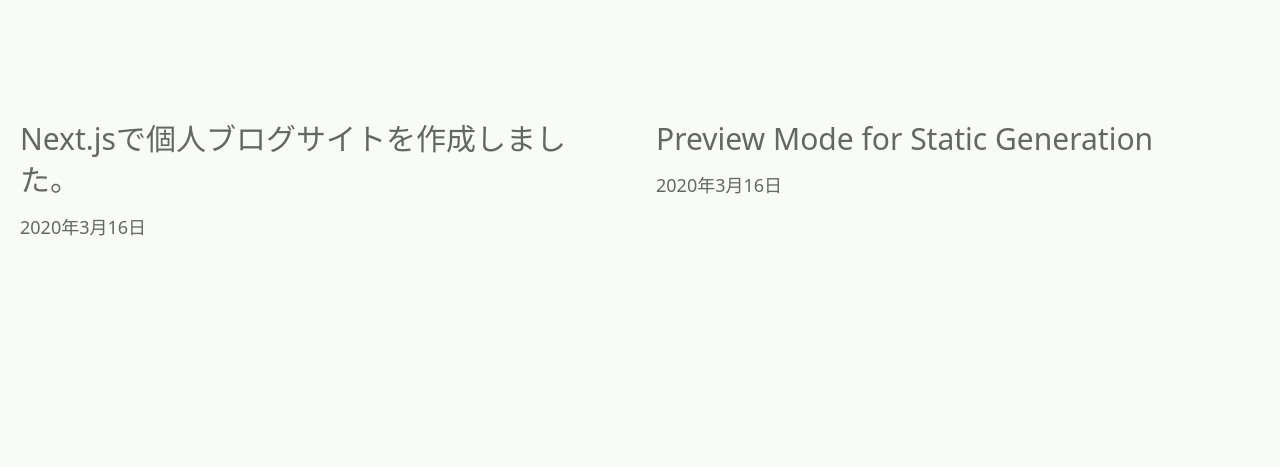
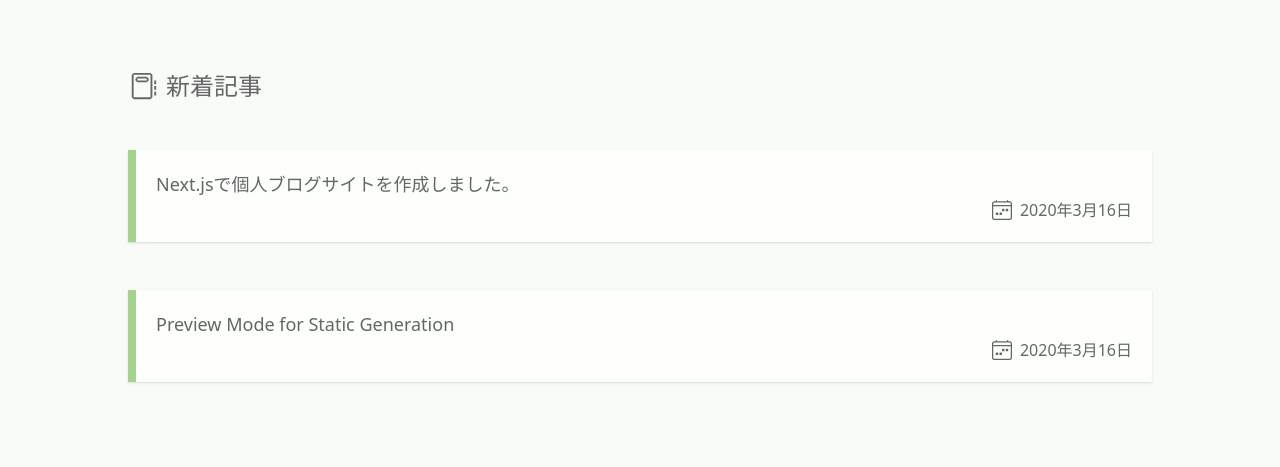
Before and after one commit to t-kawamura1/blog-iberico, a Next.js app in the folder iberico/: page / in a window 1280 px wide. Shown: the part 810-1277 px from the top of the page. Built offline with nearby package versions, Linux system fonts and the light colour scheme.

Commit message:
記事一覧を整理

```diff
--- a/iberico/components/container.tsx
+++ b/iberico/components/container.tsx
@@ -6,7 +6,7 @@
 
 /** 要素中央よせ・レスポンシブに対応するコンポーネント */
 const Container: FunctionComponent = ({ children }: Props) => {
-  return <div className="container mx-auto px-5">{children}</div>
+  return <div className="wi-fit px-12">{children}</div>
 }
 
 export default Container
--- a/iberico/components/hero.tsx
+++ b/iberico/components/hero.tsx
@@ -1,6 +1,6 @@
 const Hero = () => {
   return (
-    <section className="bg-hero bg-fixed bg-base bg-opacity-40 bg-blend-lighten h-screen bg-cover flex flex-col items-center justify-center">
+    <section className="bg-hero bg-fixed bg-bg bg-opacity-60 bg-blend-lighten h-screen bg-cover flex flex-col items-center justify-center">
       <div className="flex flex-col items-center">
         <h1 className="text-5xl md:text-7xl tracking-wide">
           Blog Iberico
--- a/iberico/components/main-menu.tsx
+++ b/iberico/components/main-menu.tsx
@@ -2,9 +2,9 @@
 
 const MainMenu = () => {
   return (
-    <section className="h-screen w-12 bg-accent-green-4 relative shadow">
+    <section className="h-screen w-12 bg-accent-green-4 border-r-2 shadow-xl">
       <Link href="/">
-        <a className="text-3xl w-40 py-1 font-thin tracking-wide block text-mono-2
+        <a className="text-3xl w-40 py-1 font-thin tracking-wide block text-mono-1
           absolute origin-top-right -rotate-90 -translate-x-full top-1/3">
           Blog Iberico
         </a>
--- a/iberico/components/my-contents-menu.tsx
+++ b/iberico/components/my-contents-menu.tsx
@@ -4,25 +4,60 @@
 const MyContentsMenu = () => {
   return (
     <div className="flex flex-row md:flex-col md:items-end justify-center gap-5">
-      <a href="https://github.com/t-kawamura1" className="text-2xl hover:text-3xl md:text-3xl md:hover:text-4xl transition-all">
+      <a
+        href="https://github.com/t-kawamura1"
+        target="_blank"
+        rel="noopener noreferrer"
+        className="text-2xl hover:text-3xl md:text-3xl md:hover:text-4xl transition-all"
+      >
         <FaGithub/>
       </a>
-      <a href="https://twitter.com/kossari" className="text-2xl hover:text-3xl md:text-3xl md:hover:text-4xl transition-all">
+      <a
+        href="https://twitter.com/kossari"
+        target="_blank"
+        rel="noopener noreferrer"
+        className="text-2xl hover:text-3xl md:text-3xl md:hover:text-4xl transition-all"
+      >
         <FaTwitterSquare/>
       </a>
-      <a href="https://itiiki.hatenablog.com/" className="w-6 hover:w-7 md:w-8 md:hover:w-9 transition-all">
+      <a
+        href="https://itiiki.hatenablog.com/"
+        target="_blank"
+        rel="noopener noreferrer"
+        className="w-6 hover:w-7 md:w-8 md:hover:w-9 transition-all"
+      >
         <img src="/assets/my-contents/hatena.svg.png" alt="はてなブログロゴ"/>
       </a>
-      <a href="https://www.wantedly.com/id/t_kawa" className="w-8 hover:w-8 md:w-8 md:hover:w-10 transition-all">
+      <a
+        href="https://www.wantedly.com/id/t_kawa"
+        target="_blank"
+        rel="noopener noreferrer"
+        className="w-8 hover:w-8 md:w-8 md:hover:w-10 transition-all"
+      >
         <img src="/assets/my-contents/wantedly.svg" alt="wantedlyロゴ"/>
       </a>
-      <a href="https://zenn.dev/tkawa01" className="text-2xl hover:text-3xl md:text-2xl md:pr-1 md:hover:text-3xl transition-all">
+      <a
+        href="https://zenn.dev/tkawa01"
+        target="_blank"
+        rel="noopener noreferrer"
+        className="text-2xl hover:text-3xl md:text-2xl md:pr-1 md:hover:text-3xl transition-all"
+      >
         <SiZenn/>
       </a>
-      <a href="https://qiita.com/t-kawamura1" className="w-7 hover:w-8 md:w-8 md:hover:w-9 transition-all">
+      <a
+        href="https://qiita.com/t-kawamura1"
+        target="_blank"
+        rel="noopener noreferrer"
+        className="w-7 hover:w-8 md:w-8 md:hover:w-9 transition-all"
+      >
         <img src="/assets/my-contents/qiita.png" alt="Qiitaロゴ"/>
       </a>
-      <a href="https://www.t-kawamura.com" className="w-7 hover:w-8 md:w-8 md:hover:w-9 transition-all">
+      <a
+        href="https://www.t-kawamura.com"
+        target="_blank"
+        rel="noopener noreferrer"
+        className="w-7 hover:w-8 md:w-8 md:hover:w-9 transition-all"
+      >
         <img src="/assets/my-contents/pfsite-favicon.ico" alt="私のロゴ"/>
       </a>
     </div>
--- a/iberico/components/post-list.tsx
+++ b/iberico/components/post-list.tsx
@@ -1,5 +1,7 @@
 import PostPreview from './post-preview'
 import Post from '../types/post'
+// import { MdOutlineArticle } from "react-icons/md"
+import { VscNotebook } from "react-icons/vsc"
 
 type Props = {
   posts: Post[]
@@ -7,8 +9,14 @@
 
 const PostList = ({ posts }: Props) => {
   return (
-    <section className='mb-80'>
-      <div className="grid grid-cols-1 md:grid-cols-2 gap-y-8 md:gap-x-8 md:gap-y-12 mb-40 pb-40">
+    <section className='mb-80 px-8 md:px-20 pt-20'>
+      <div className='mb-12 flex gap-2 items-center'>
+        <VscNotebook className="text-xl md:text-3xl" />
+        <h2 className='text-2xl '>
+          新着記事
+        </h2>
+      </div>
+      <div className="grid grid-cols-1 gap-y-10 md:gap-y-12 pb-80">
         {posts.map((post) => (
           <PostPreview
             key={post.slug}
--- a/iberico/components/post-preview.tsx
+++ b/iberico/components/post-preview.tsx
@@ -1,6 +1,7 @@
 import DateFormatter from './date-formatter'
 import Link from 'next/link'
 import Author from '../types/author'
+import { BsCalendar4Week } from "react-icons/bs"
 
 type Props = {
   title: string
@@ -16,16 +17,19 @@
   slug,
 }: Props) => {
   return (
-    <div>
-      <h3 className="text-3xl mb-3 leading-snug">
-        <Link as={`/posts/${slug}`} href="/posts/[slug]">
-          <a className="hover:underline">{title}</a>
-        </Link>
-      </h3>
-      <div className="text-lg mb-4">
-        <DateFormatter dateString={date} />
+    <Link as={`/posts/${slug}`} href="/posts/[slug]">
+      <div className="p-5 border-l-8 border-accent-green-4 shadow bg-mono-4
+        flex flex-col justify-between hover:cursor-pointer hover:shadow-lg"
+      >
+        <h3 className="text-base md:text-lg leading-snug">
+            <a className="hover:underline">{title}</a>
+        </h3>
+        <div className="text-sm md:text-base flex items-center justify-end gap-2">
+          <BsCalendar4Week className="text-lg md:text-xl" />
+          <DateFormatter dateString={date} />
+        </div>
       </div>
-    </div>
+    </Link>
   )
 }
 
--- a/iberico/pages/_document.tsx
+++ b/iberico/pages/_document.tsx
@@ -5,7 +5,7 @@
     return (
       <Html lang="ja">
         <Head />
-        <body className="bg-base text-mono-2">
+        <body className="bg-bg text-mono-2">
           <Main />
           <NextScript />
         </body>
--- a/iberico/pages/index.tsx
+++ b/iberico/pages/index.tsx
@@ -19,7 +19,7 @@
         <Head>
           <title>Blog Iberico</title>
         </Head>
-        <div className="mb-32">
+        <div className="">
           <Hero />
         </div>
         <Container>
--- a/iberico/tailwind.config.js
+++ b/iberico/tailwind.config.js
@@ -4,7 +4,7 @@
     extend: {
       colors: {
         // https://www.colordic.org/colorsample/2375
-        base: "#f8fbf8",
+        bg: "#f8fbf8",
         mono: {
           1: "#323332",
           2: "#656665",
```
